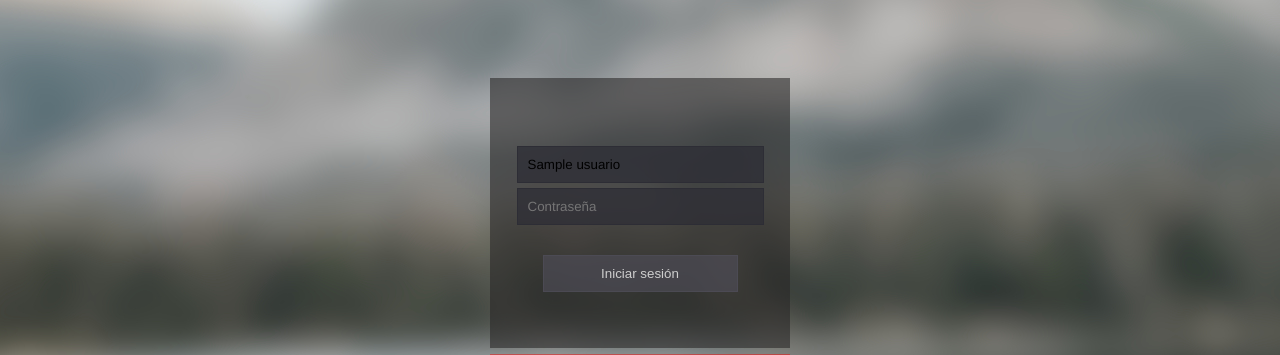
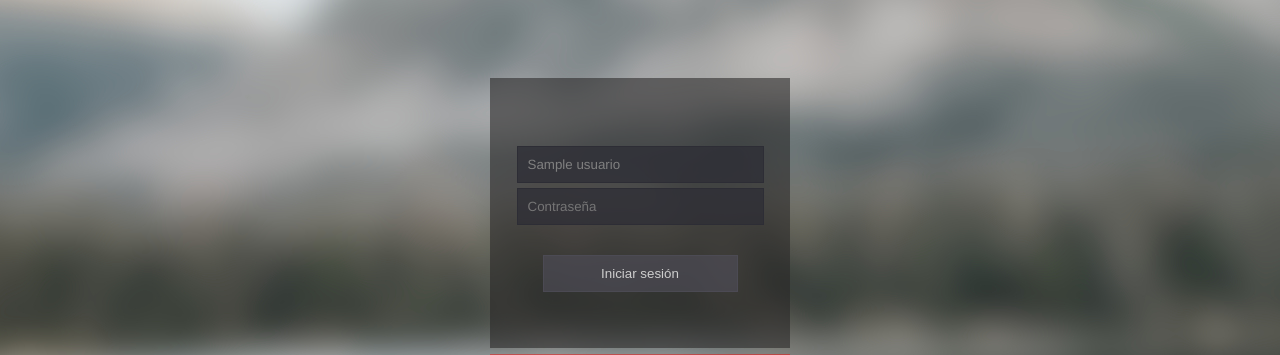
Before and after one commit to abnazhor/socialnet, a PHP site: template views/index.view.php in a window 1280 px wide. Shown: the top 355 px of the page. Run offline with PHP 8.4, Linux system fonts and the light colour scheme; the template is opened without the code that fills it: most values are stand-ins (such as "Sample title", 1, 10 or a date in 2020); data that the repository does not hold is empty.

Commit message:
Small changes related to login screen

```diff
--- a/structure/database.php
+++ b/structure/database.php
@@ -1,6 +1,6 @@
 <?php
     $servername = "127.0.0.1";
     $username = "socialnet";
-    $password = "12345";
+    $password = "1234";
     $database = "socialnet";
 ?>
--- a/views/main.css
+++ b/views/main.css
@@ -18,6 +18,10 @@ form {
     margin: auto;
     position: relative;
     top: 70px;
+}
+
+input {
+    color: grey;
 }
 
 
```
